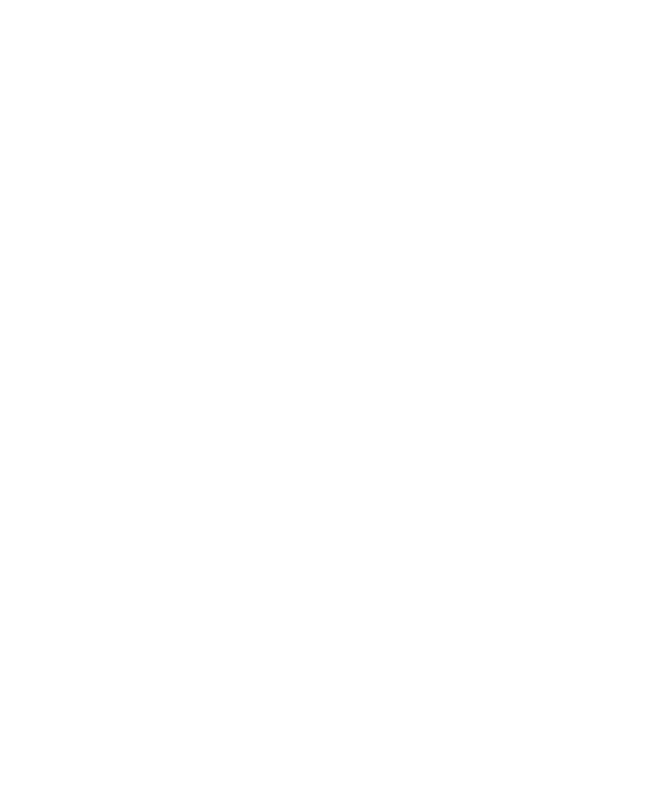
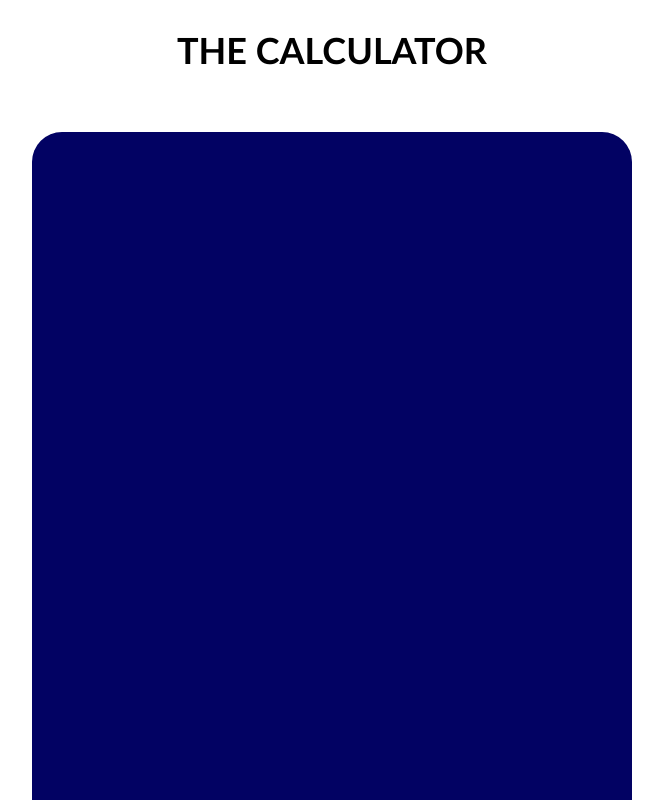
Before and after one commit to Horaso-2/Calculator, a plain HTML site: page index.html in a window 1280 px wide. Shown: the top 800 px of the page, without its empty margins (308-971 px from the left). Drawn offline with Linux system fonts and the light colour scheme.

Commit message:
Add barebones style to the page

```diff
--- a/index.html
+++ b/index.html
@@ -7,6 +7,11 @@
     <title>Calculator</title>
 </head>
 <body>
+    <div class="content-wrapper">
+        <h1 class="title">THE CALCULATOR</h1>
+        <div class="container"></div>
+    </div>
+
     <script src="javascript.js"></script>
 </body>
 </html>
--- a/stylesheet.css
+++ b/stylesheet.css
@@ -1,11 +1,21 @@
 .container {
     height: 800px;
-    width: 900px;
+    width: 600px;
+    margin: 40px 0;
+    border-radius: 30px;
     display: flex;
+    background-color: rgb(2, 2, 99);
+}
+
+.title {
+    font-size: 36px;
+    font-family: 'Trebuchet MS', 'Lucida Sans Unicode', 'Lucida Grande', 'Lucida Sans', Arial, sans-serif;
+    margin: 20px 0;
 }
 
 .content-wrapper {
     display: flex;
     align-items: center;
     justify-content: center;
+    flex-direction: column;
 }
```
